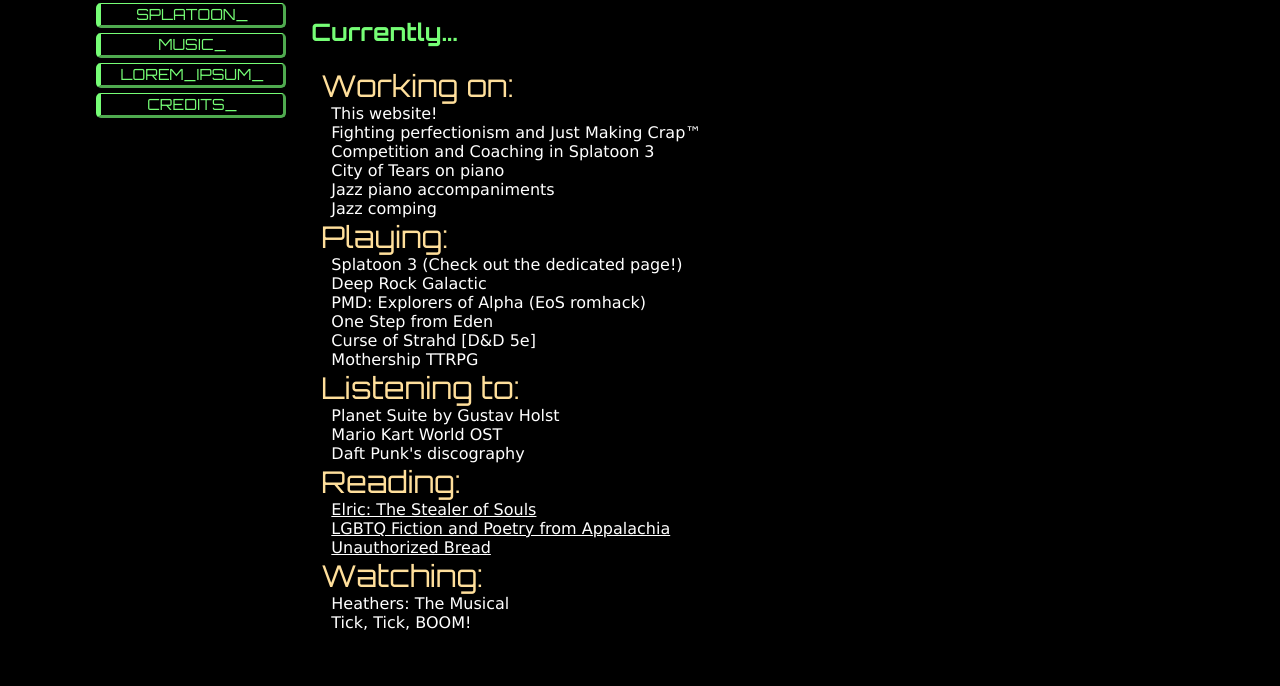
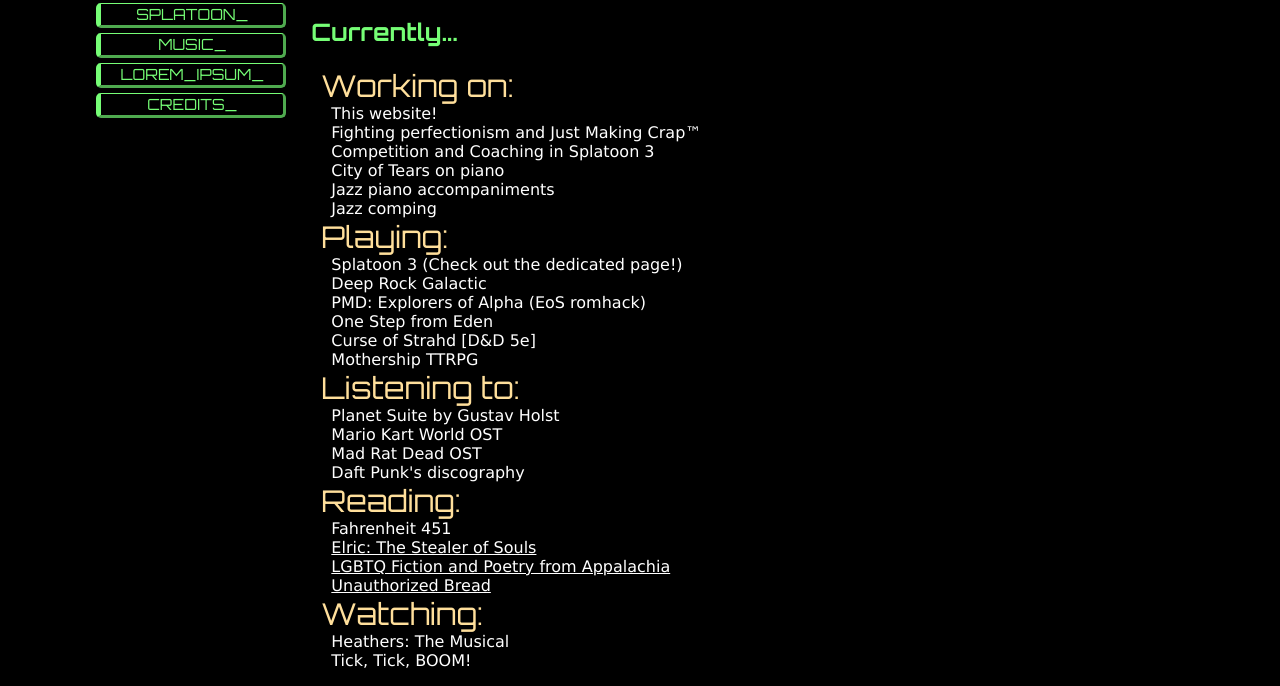
Before and after one commit to piercingecho/echo-site, a plain HTML site: page index.html in a window 1280 px wide. Shown: the part 448-1134 px from the top of the page. Before the commit the page ends 1096 px from the top, so only its background shows below. Drawn offline with Linux system fonts and the light colour scheme; a web font is replaced by a local one.

Commit message:
Update main page verbiage

```diff
--- a/index.html
+++ b/index.html
@@ -55,6 +55,7 @@
                 <li>Coach</li>
                 <li>Competitor</li>
                 <li>Composer</li>
+                <li>Game Developer</li>
                 <li>Gamer</li>
                 <li>GM</li>
                 <li>Jazz Pianist</li>
@@ -63,8 +64,13 @@
                 <li>Musician</li>
                 <li>Organizer</li>
                 <li>Otter</li>
+                <li>Partner</li>
+                <li>Pianist</li>
                 <li>Poet</li>
+                <li>Problem</li>
+                <li>Problem Solver</li>
                 <li>Reader</li>
+                <li>Salamander</li>
                 <li>Teacher</li>
                 <li>Software Developer</li>
                 <li>Writer</li>
@@ -96,10 +102,12 @@
         <li class="currently_header">Listening to:</li>
             <li class="currently_item">Planet Suite by Gustav Holst</li>
             <li class="currently_item">Mario Kart World OST</li>
+            <li class="currently_item">Mad Rat Dead OST</li>
             <li class="currently_item">Daft Punk's discography</li>
 
         <li class="currently_header">Reading:</li>
-            <li class="currently_item"><a href="https://app.thestorygraph.com/books/58ca9549-2c10-4c64-ac8b-1daa050f4288">Elric: The Stealer of Souls</a></li>
+        <li class="currently_item">Fahrenheit 451</li>
+        <li class="currently_item"><a href="https://app.thestorygraph.com/books/58ca9549-2c10-4c64-ac8b-1daa050f4288">Elric: The Stealer of Souls</a></li>
             <li class="currently_item"><a href="https://app.thestorygraph.com/books/8f795609-eff1-41b5-b3ac-cf20a68d7160">LGBTQ Fiction and Poetry from Appalachia</a></li>
             <li class="currently_item"><a href="https://arstechnica.com/gaming/2020/01/unauthorized-bread-a-near-future-tale-of-refugees-and-sinister-iot-appliances/">Unauthorized Bread</a></li>
         <li class="currently_header">Watching:</li>
```
